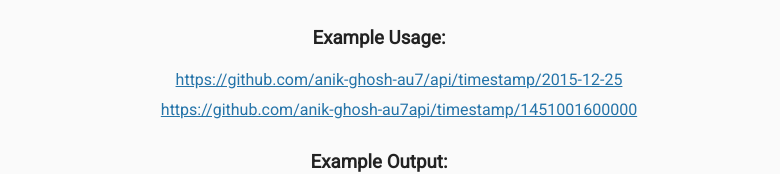
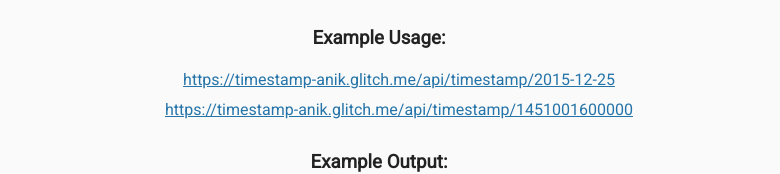
Before and after one commit to anik-ghosh-au7/time-stamp, a website: page views/index.html in a window 1280 px wide. Shown: the part 476-650 px from the top of the page, without its empty margins (261-1041 px from the left). Drawn offline with Linux system fonts and the light colour scheme; files that its build step writes are made by us from their sources.

Commit message:
Update index.html

```diff
--- a/views/index.html
+++ b/views/index.html
@@ -30,8 +30,8 @@
 
         <h3>Example Usage:</h3>
         <ul>
-          <li><a href="api/timestamp/2015-12-25">https://github.com/anik-ghosh-au7/api/timestamp/2015-12-25</a></li>
-          <li><a href="api/timestamp/1451001600000">https://github.com/anik-ghosh-au7api/timestamp/1451001600000</a></li>
+          <li><a href="api/timestamp/2015-12-25">https://timestamp-anik.glitch.me/api/timestamp/2015-12-25</a></li>
+          <li><a href="api/timestamp/1451001600000">https://timestamp-anik.glitch.me/api/timestamp/1451001600000</a></li>
         </ul>
 
         <h3>Example Output:</h3>
```
